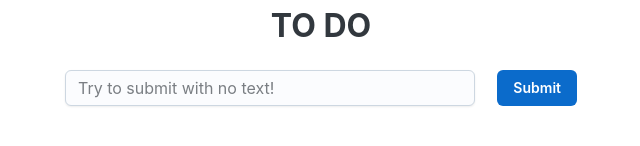
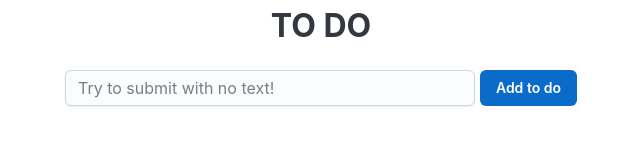
Before and after one commit to mouhamadx92x/to-do, a Next.js app: page / in a window 1280 px wide. Shown: the part 188-334 px from the top of the page, without its empty margins (319-959 px from the left). Built offline with nearby package versions, Linux system fonts and the light colour scheme.

Commit message:
add to do functionality

```diff
--- a/package.json
+++ b/package.json
@@ -21,6 +21,7 @@
     "@types/node": "^20",
     "@types/react": "^18",
     "@types/react-dom": "^18",
+    "@types/uuid": "^9.0.8",
     "eslint": "^8",
     "eslint-config-next": "14.1.0",
     "typescript": "^5"
--- a/src/app/page.tsx
+++ b/src/app/page.tsx
@@ -2,9 +2,18 @@
 import { Box, Button, Input, Typography } from "@mui/joy";
 import React, { useState } from "react";
 import { homePageMainBox, tittleText, toDoInputField } from "./styles";
+import { v4 as uuidV4 } from "uuid";
+import { clearScreenDown } from "readline";
+
+interface ToDoItem {
+    name: string;
+    id: string;
+    completed: boolean;
+}
 
 const ToDo = () => {
     const [inputValue, setInputValue] = useState("");
+    const [toDo, setToDo] = useState<ToDoItem[]>([]);
 
     const changeHandler = (event: React.ChangeEvent<HTMLInputElement>) => {
         setInputValue(event.target.value);
@@ -12,7 +21,11 @@ const ToDo = () => {
 
     const submitHandler = (event: React.FormEvent<HTMLFormElement>) => {
         event.preventDefault();
-        console.log("Input Value:", inputValue);
+        setToDo([
+            ...toDo,
+            { name: inputValue, id: uuidV4(), completed: false },
+        ]);
+        console.log("1", toDo);
     };
 
     return (
@@ -28,7 +41,7 @@ const ToDo = () => {
                     required
                     sx={toDoInputField}
                 />
-                <Button type="submit">Submit</Button>
+                <Button type="submit">Add to do</Button>
             </Box>
         </>
     );
```
Also changed, not shown: 1 other file (tests, documents, lock files or other folders).
